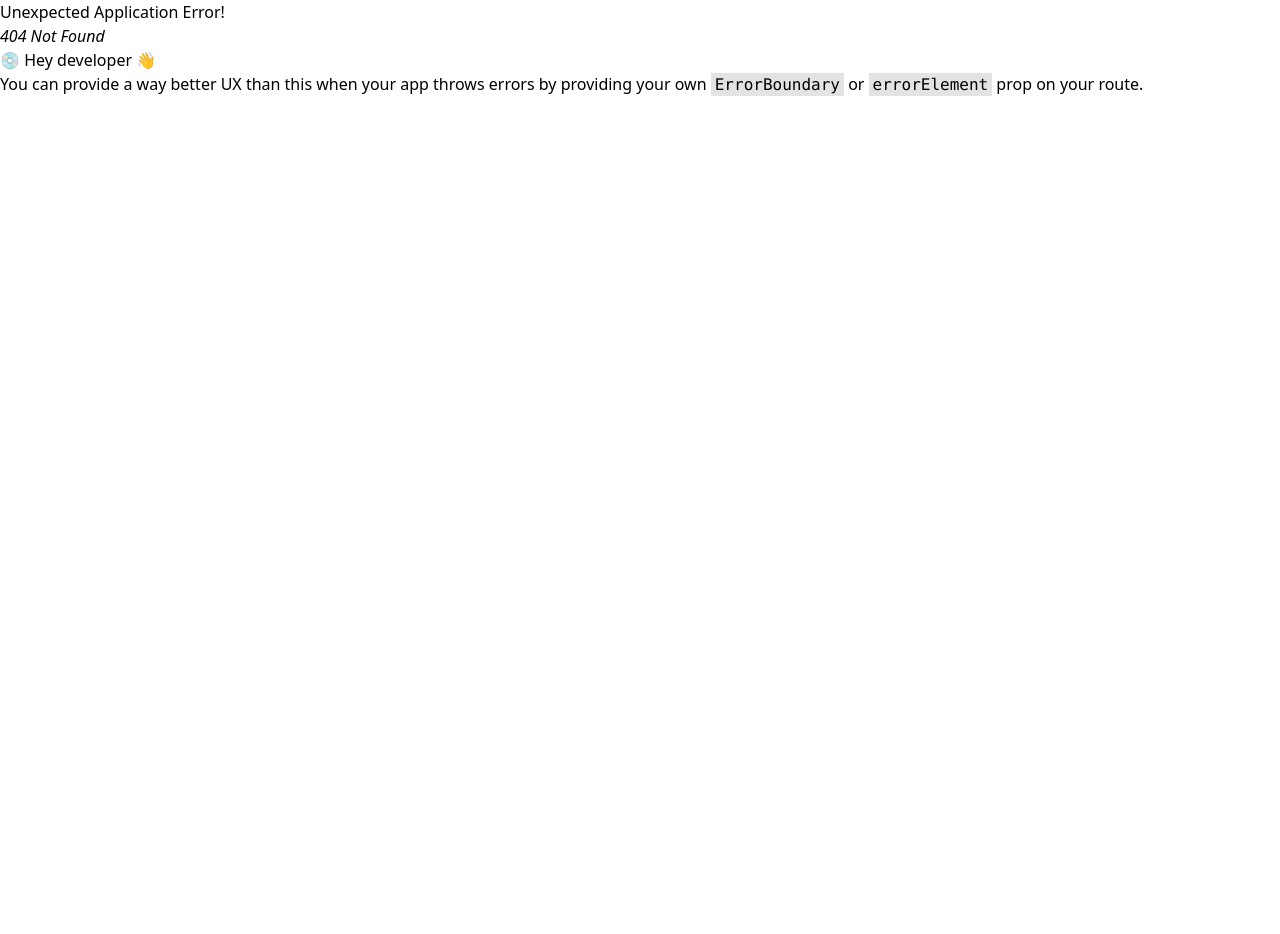
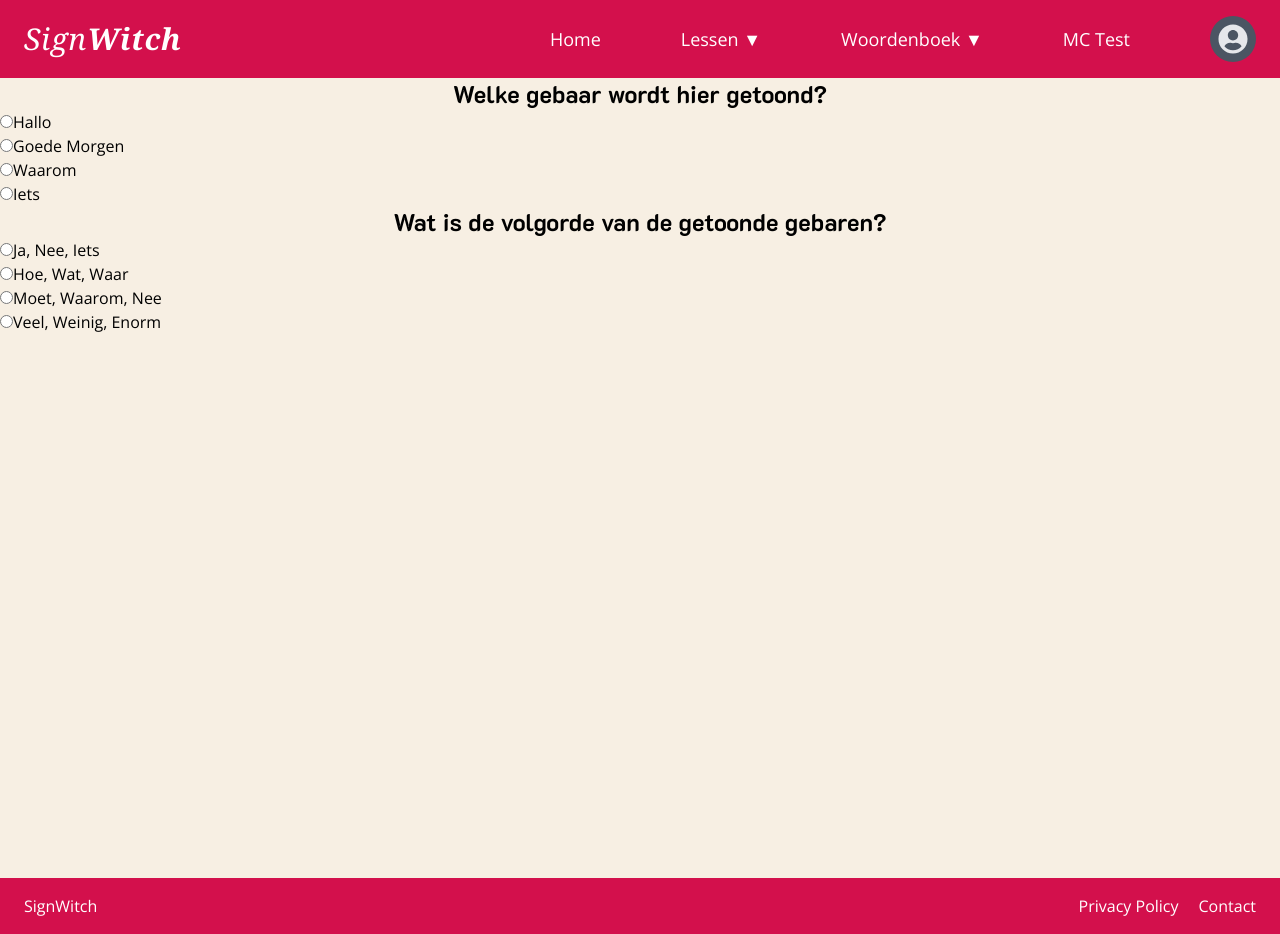
Before and after one commit to QuintenVanDerBlom/SignWitch, a React (Vite) app: page /lessen/1/1 in a window 1280 px wide. Before the commit this address had no page. Before the commit the page ends 800 px from the top, so only its background shows below. Built offline with nearby package versions, Linux system fonts and the light colour scheme.

Commit message:
MultipleChoiceQuiz.jsx works about 50%

```diff
--- a/src/layouts/Layout.jsx
+++ b/src/layouts/Layout.jsx
@@ -44,6 +44,11 @@ function Layout() {
                                           className="block px-4 py-2 hover:bg-button-bg-hover">B</Link></li>
                             </ul>
                         </li>
+                        <li>
+                            <Link to="/lessen/1/1" className="hover:underline transition-all">
+                                MC Test
+                            </Link>
+                        </li>
                         <Link to="/profile"
                               className="text-gray-200 text-3xl bg-gray-600 rounded-full p-2 hover:bg-gray-500">
                             <FaUserCircle/>
--- /dev/null
+++ b/src/pages/Quizzes/MultipleChoiceQuiz.jsx
@@ -0,0 +1,97 @@
+
+
+
+function MultipleChoiceQuiz() {
+    const quizData = [
+        {
+            id: 1,
+            question: "Welke gebaar wordt hier getoond?",
+            options: [{
+                id: "1",
+                answer: "Hallo"
+                },
+                {
+                   id: "2",
+                   answer: "Goede Morgen"
+                },
+                {
+                    id: "3",
+                    answer: "Waarom"
+                },
+                {
+                    id: "4",
+                    answer: "Iets"
+                }
+                ],
+            correctAnswer: "Waarom",
+        },
+        {
+            id: 2,
+            question: "Wat is de volgorde van de getoonde gebaren?",
+            options: [
+                {
+                    id: "1",
+                    answer: "Ja, Nee, Iets"
+                },
+                {
+                    id: "2",
+                    answer: "Hoe, Wat, Waar"
+                },
+                {
+                    id: "3",
+                    answer: "Moet, Waarom, Nee"
+                },
+                {
+                    id: "4",
+                    answer: "Veel, Weinig, Enorm"
+                }
+            ],
+            correctAnswer: "Veel, Weinig, Enorm",
+        },
+
+    ]
+
+    return (
+        <article className= "text-black">
+            <h1 className = "font-k2d font-bold text-black justify-center flex text-2xl">
+                {quizData.length > 0 ? quizData[0].question : ""}
+            </h1>
+            <form action="" className="flex-col justify-end container font-openSans">
+
+                {quizData.length > 0 && quizData[0].options.map((option, i) => (
+                    <div key={i}>
+                    <input type="radio"
+                           value={option.id}
+                           className="px-4 mx-auto"
+                    />
+                        <label htmlFor="">{option.answer}</label>
+                    </div>
+                ))}
+
+            </form>
+
+            <h1 className = "font-k2d font-bold text-black justify-center flex text-2xl">
+                {quizData.length > 0 ? quizData[1].question : ""}
+            </h1>
+            <form action="" className="flex-col felx container font-openSans">
+
+                {quizData.length > 0 && quizData[1].options.map((option, i) => (
+                    <div key={i} className="justify-center felx container font-openSans">
+                        <input type="radio"
+                               value={option.id}
+                               className="px-4 mx-auto"
+                        />
+                        <label htmlFor="">{option.answer}</label>
+                    </div>
+                ))}
+
+            </form>
+        </article>
+
+    )
+
+}
+
+export default MultipleChoiceQuiz;
+
+// "Ja, Nee, Iets", "Hoe, Wat, Waar", "Moet, Waarom, Nee", "Veel, Weinig, Enorm"
```
Also changed, not shown: src/App.jsx (+5 -4 lines), src/components/MultipleChoice.jsx (+20 -8 lines).
